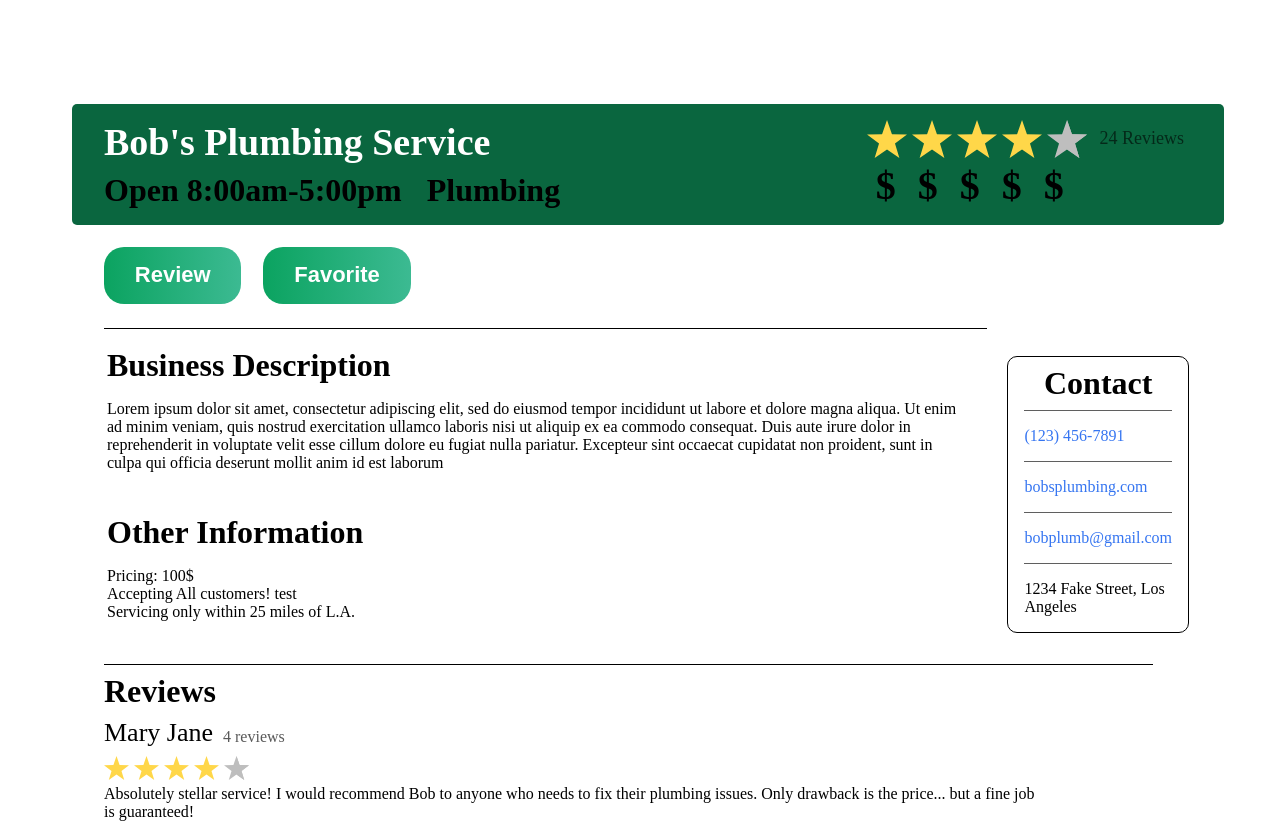
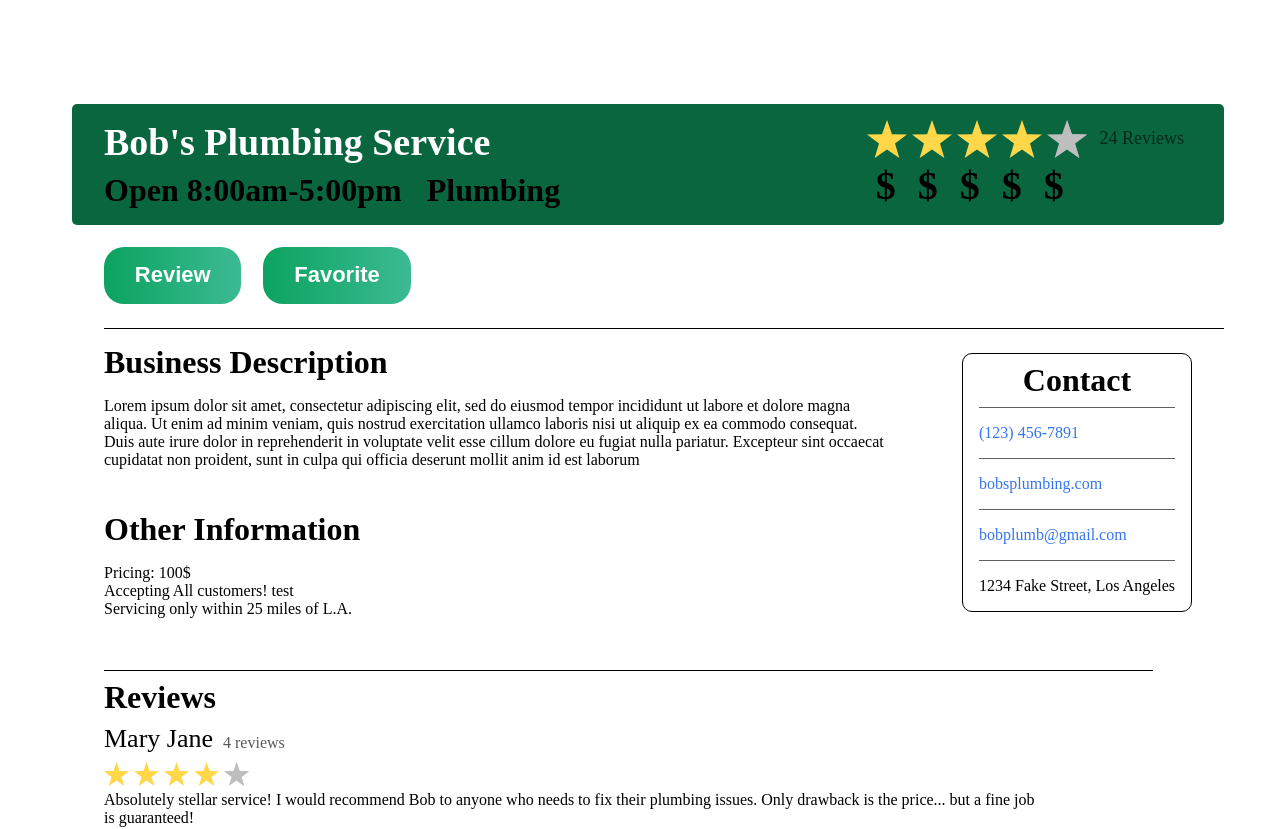
Before and after one commit to 210057zzh/CSCI_201_Final_Project, a React (Create React App) app in the folder front-end/: page /BusinessPage in a window 1280 px wide. Shown: the top 829 px of the page. Built offline with nearby package versions, Linux system fonts and the light colour scheme; the HTML template or start-up script is replaced by a standard one.

Commit message:
Changed styling format to use floats, rather than a table

```diff
--- a/front-end/src/components/BusinessPageBottom.js
+++ b/front-end/src/components/BusinessPageBottom.js
@@ -41,10 +41,10 @@ function BusinessPageBottom({ description, otherInfo, phone, website, email, add
                     <input className='button' type='button' value='Review'></input>
                     <input className='button' type='button' value='Favorite'></input>
                 </div>
-                <hr className='line' style={{ float: 'left', width: '80%', marginTop: '1.5em' }} /><br />
-                <table>
-                    <tr>
-                        <td style={{ width: '85em' }}>
+                <hr className='line' style={{ width: '80em', marginTop: '1.5em' }} />
+
+                <div style={{ display: 'inline-block' }}>
+                    <div style={{ float: 'left', width: '75%' }}>
                         <div style={{ textAlign: 'left' }}>
 
                             <p className='subText' style={{ marginTop: '0.2em' }}>Business Description</p>
@@ -53,9 +53,9 @@ function BusinessPageBottom({ description, otherInfo, phone, website, email, add
                             <p className='subText'>Other Information</p>
                             <p>{parseText(otherInfo)}</p>
                         </div>
-                        </td>
+                    </div>
 
-                        <td style={{ verticalAlign: 'top', marginLeft: '10px' }}>
+                    <div style={{ float: 'right', display: 'justify-content', verticalAlign: 'top', marginLeft: '10px' }}>
 
                         <div style={{ margin: '1em 1em 0 0', padding: '0 1em 0 1em', border: 'solid', borderRadius: '10px', borderWidth: '1px' }}>
                             <p className='subText'>Contact</p>
@@ -71,13 +71,13 @@ function BusinessPageBottom({ description, otherInfo, phone, website, email, add
                                 <p style={{ color: 'black' }}>{address}</p>
                             </div>
                         </div>
-                        </td>
-                    </tr>
-                </table>
+                    </div>
+                </div>
 
-                <hr className='line' style={{ float: 'left', width: '95%', marginTop: '1.5em' }} /><br />
+                <div>
+
+                    <hr className='line' style={{ width: '95%' }} />
                     <p className='subText' style={{ textAlign: 'left' }}>Reviews</p>
-                <div>
                     {
                         getReviews().map(review =>
                             <div>
--- a/front-end/src/css/BusinessPage.css
+++ b/front-end/src/css/BusinessPage.css
@@ -75,6 +75,8 @@
     color: black;
     background-color: black;
     height: 1.5px;
+    margin-top: 1.5em;
+    float: left;
 }
 
 .contactBlue {
```
Lines whose indentation alone changed are shown as unchanged.
